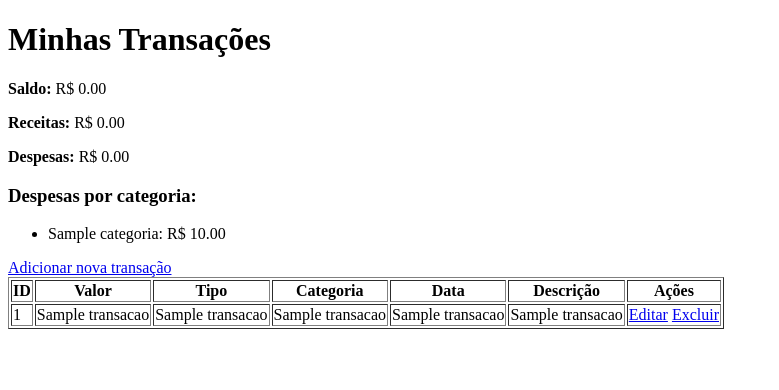
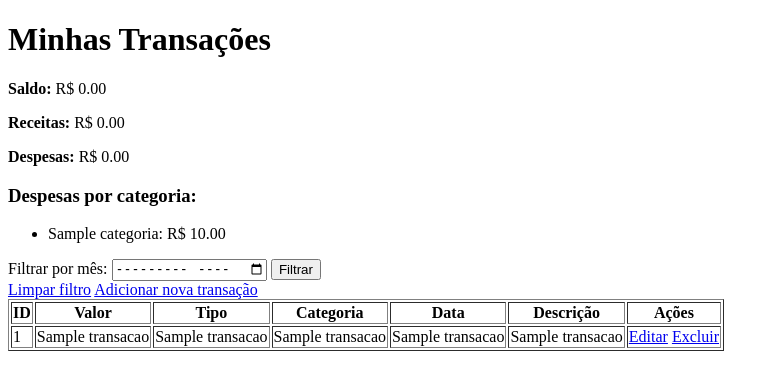
Before and after one commit to gustamoraiss/finance-tracker, a Flask app: template templates/listar.html in a window 1280 px wide. Shown: the top 390 px of the page, without its empty margins (0-779 px from the left). Run offline with Flask 3, Linux system fonts and the light colour scheme; the template is opened without the code that fills it: most values are stand-ins (such as "Sample title", 1, 10 or a date in 2020).

Commit message:
adiciona mini formulariode filtro por mes ao listar.html

```diff
--- a/templates/listar.html
+++ b/templates/listar.html
@@ -20,6 +20,13 @@
         {% endfor %}
     </ul>
 </div>
+
+<form action="/listar" method="GET">
+    <label for="mes">Filtrar por mês:</label>
+    <input type="month" name="mes" id="mes">
+    <button type="submit">Filtrar</button>
+</form>
+<a href="/listar">Limpar filtro</a>
 
 <a href="/adicionar">Adicionar nova transação</a>
 
```
